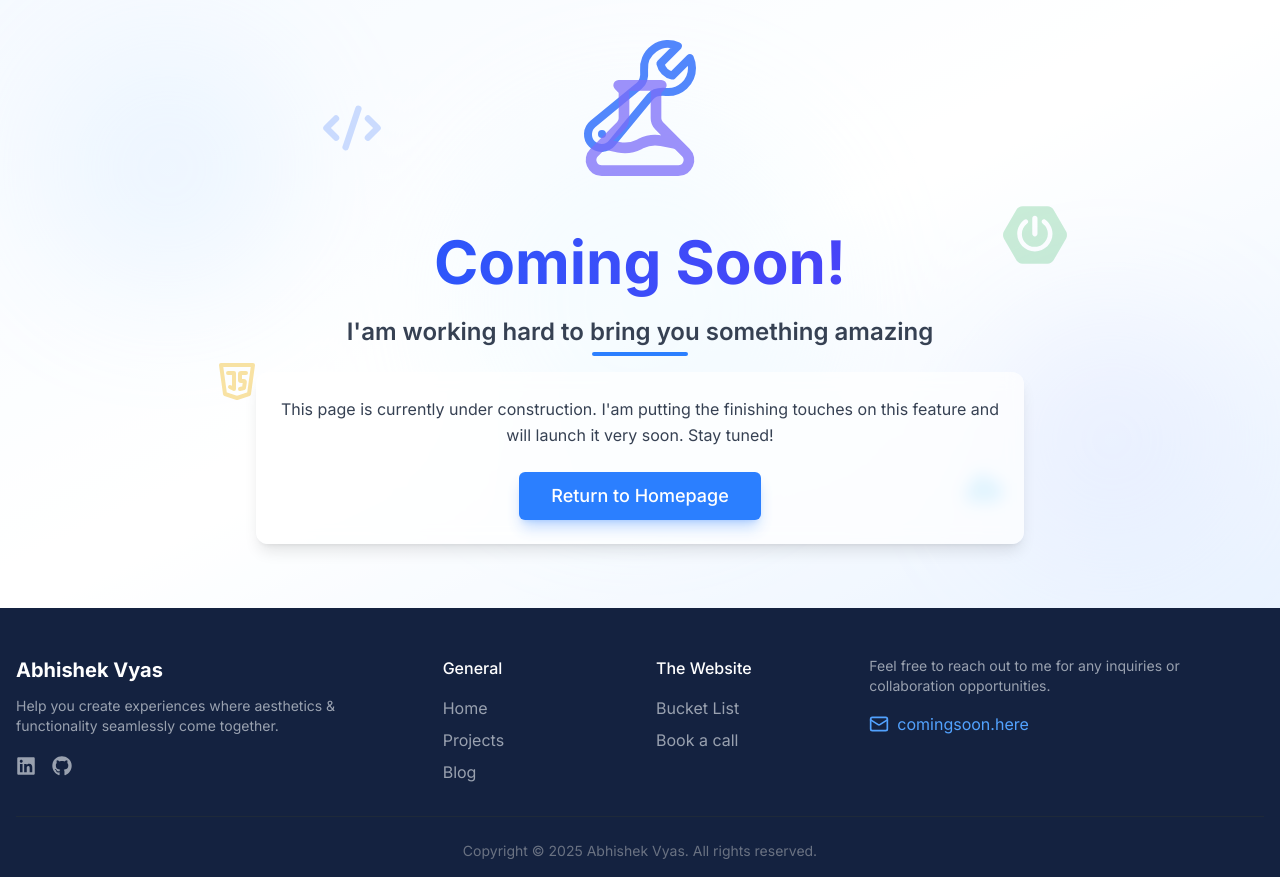
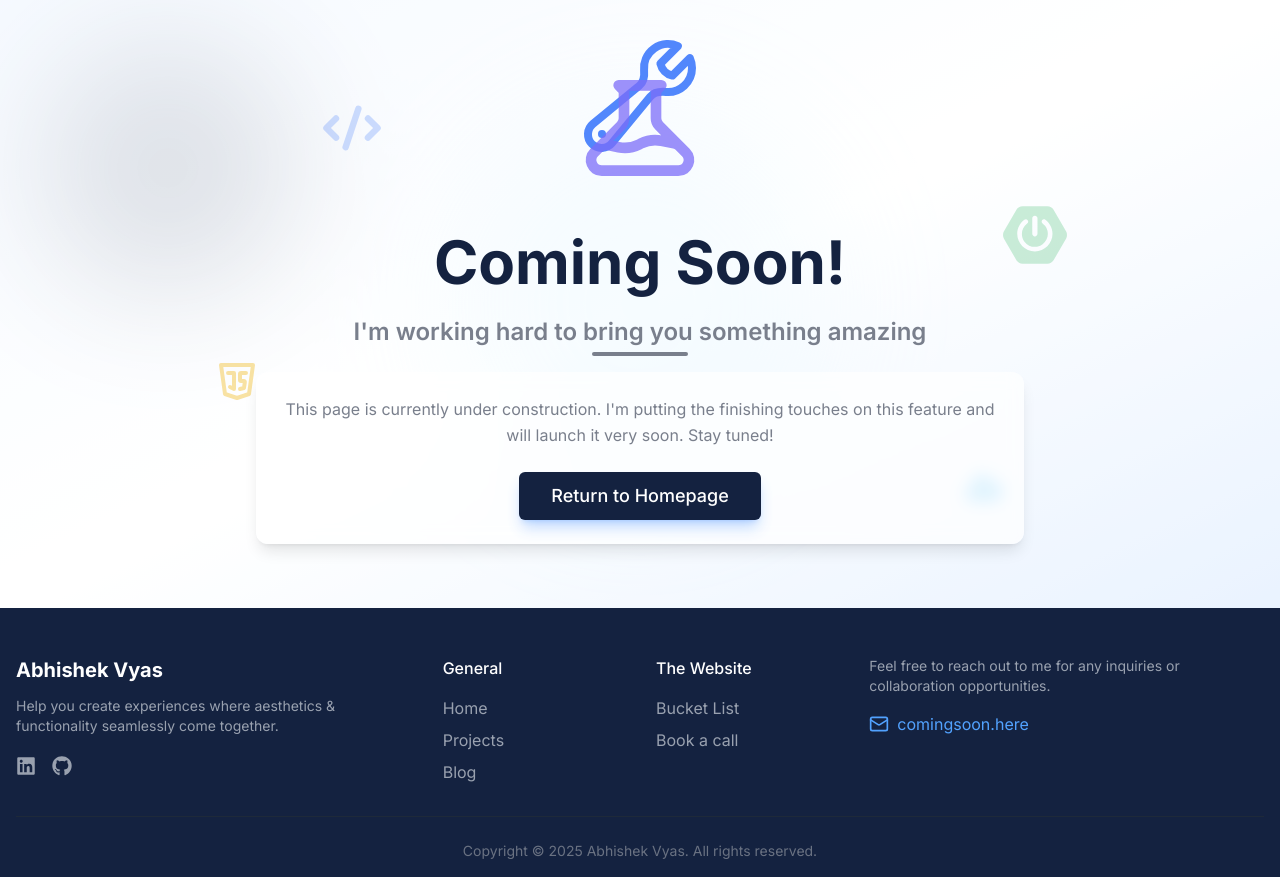
Before and after one commit to abhishek08vyas/portfolio, a Next.js app: page /coming-soon in a window 1280 px wide. Built offline with nearby package versions, Linux system fonts and the light colour scheme.

Commit message:
updated coming soon page

```diff
--- a/src/app/coming-soon/page.tsx
+++ b/src/app/coming-soon/page.tsx
@@ -16,8 +16,8 @@ const ComingSoon = () => {
         {/* Background Banner with Gradient */}
         <div className="absolute inset-0 bg-gradient-to-br from-blue-50 via-white to-blue-100">
           <div className="absolute inset-0 opacity-20">
-            <div className="absolute top-10 left-10 w-64 h-64 rounded-full bg-blue-300 blur-3xl"></div>
-            <div className="absolute bottom-10 right-10 w-64 h-64 rounded-full bg-indigo-300 blur-3xl"></div>
+            <div className="absolute top-10 left-10 w-64 h-64 rounded-full bg-[#142240] blur-3xl"></div>
+            <div className="absolute bottom-10 right-10 w-64 h-64 rounded-full bg-[##6D71DE] blur-3xl"></div>
             <div className="absolute top-1/2 left-1/2 w-96 h-96 -translate-x-1/2 -translate-y-1/2 rounded-full bg-sky-200 blur-3xl"></div>
           </div>
           <div className="absolute inset-0 bg-white/40"></div>
@@ -48,20 +48,20 @@ const ComingSoon = () => {
               <HiOutlineBeaker className="w-32 h-32 text-indigo-600 mx-auto -mt-24 opacity-75" />
             </div>
 
-            <h1 className="text-4xl md:text-6xl font-bold mb-4 bg-gradient-to-r from-blue-600 to-indigo-600 bg-clip-text text-transparent py-2">
+            <h1 className="text-4xl md:text-6xl font-bold mb-4 bg-[#142240] bg-clip-text text-transparent py-2">
   Coming Soon!
 </h1>
 
             <div className="relative mb-6">
-              <h2 className="text-xl md:text-2xl font-semibold text-gray-700">
-                I&apos;am working hard to bring you something amazing
+              <h2 className="text-xl md:text-2xl font-semibold text-[#797F8C]">
+                I&apos;m working hard to bring you something amazing
               </h2>
-              <div className="absolute -bottom-2 left-1/2 w-24 h-1 bg-blue-500 transform -translate-x-1/2 rounded-full"></div>
+              <div className="absolute -bottom-2 left-1/2 w-24 h-1 bg-[#797F8C] transform -translate-x-1/2 rounded-full"></div>
             </div>
 
             <div className="bg-white/70 backdrop-blur-sm p-6 rounded-xl shadow-lg mb-8">
-              <p className="text-gray-700 leading-relaxed mb-4 text-center">
-                This page is currently under construction. I&apos;am putting the finishing
+              <p className="text-[#797F8C] leading-relaxed mb-4 text-center">
+                This page is currently under construction. I&apos;m putting the finishing
                 touches on this feature and will launch it very soon. Stay tuned!
               </p>
 
@@ -69,7 +69,7 @@ const ComingSoon = () => {
               <div className="mt-6">
                 <Link href="/" className="inline-block">
                   <Button
-                    className="bg-blue-500 hover:bg-blue-600 text-white font-medium rounded-md px-8 py-6 gap-3 flex items-center justify-center shadow-lg shadow-blue-500/30 transition-all duration-300 hover:shadow-blue-600/40"
+                    className="bg-[#142240] hover:bg-[#2B3342] text-white font-medium rounded-md px-8 py-6 gap-3 flex items-center justify-center shadow-lg shadow-blue-500/30 transition-all duration-300 hover:shadow-blue-600/40"
                   >
                     <span className="text-lg">Return to Homepage</span>
                   </Button>
```
